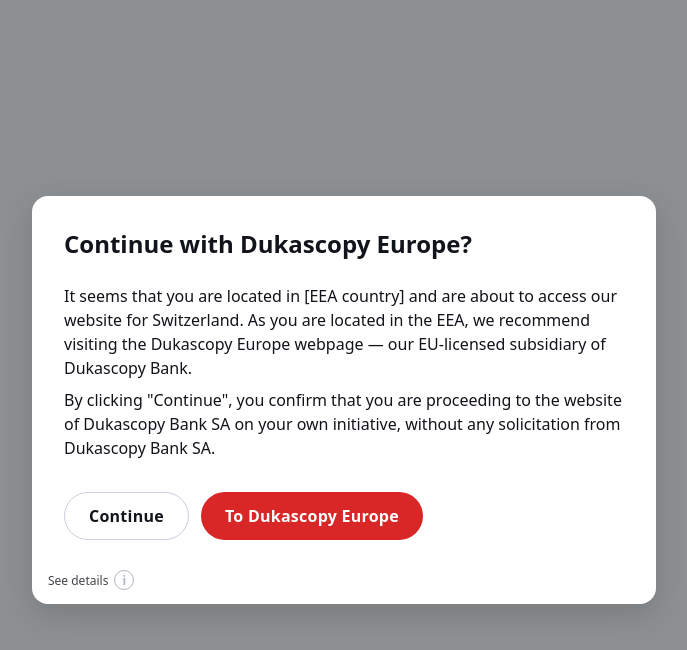
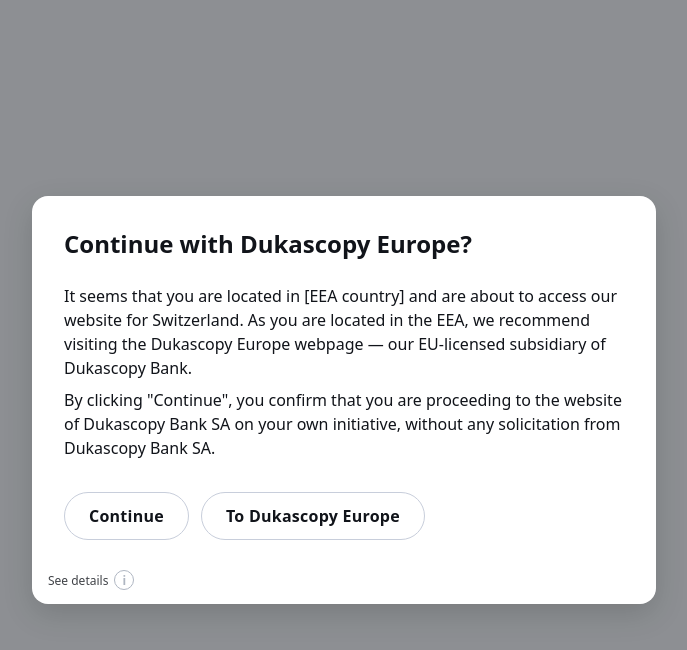
Before and after one commit to webdevkz/testpage, a plain HTML site: page index.html in a window 1280 px wide. Both pictures are taken after a click on the button "Case 2 – Optional redirect". Shown: the whole page, without its empty margins (296-983 px from the left). Drawn offline with Linux system fonts and the light colour scheme; no server answers.

Commit message:
Update index.html

```diff
--- a/index.html
+++ b/index.html
@@ -14,8 +14,6 @@
     --radius-xl: 16px;
     --shadow-lg: 0 10px 30px rgba(0,0,0,.15);
 
-    --background-accent-background-accent-red: #D92626;
-    --content-neutral-oncolor-content-oncolor-white: #FFF;
     --border-neutral-border-strong: #C8CEDB;
 
     --typography-family-headline: "Season Sans TRIAL","Montserrat",system-ui,sans-serif;
@@ -85,20 +83,7 @@
 
   .actions{ display:flex; gap:12px; margin-top:8px; }
 
-  .btn-red{
-    display:flex; min-width:72px; min-height:48px; padding:0 24px;
-    justify-content:center; align-items:center; gap:8px;
-    border-radius:48px; background:var(--background-accent-background-accent-red);
-    color:var(--content-neutral-oncolor-content-oncolor-white);
-    font-family:var(--typography-family-label);
-    font-size:var(--typography-size-label-medium);
-    font-style:normal;
-    font-weight:var(--typography-weight-label-semibold);
-    line-height:var(--typography-line-height-label-medium);
-    letter-spacing:var(--typography-letter-spacing-label-medium);
-    border:none; cursor:pointer;
-  }
-
+  /* Outline кнопка */
   .btn-outline{
     display:flex; min-width:72px; min-height:48px; padding:0 24px;
     justify-content:center; align-items:center; gap:8px;
@@ -152,7 +137,6 @@
 <script>
   let userCountry = '[EEA country]';
 
-  // Получаем страну по IP
   fetch('https://ipapi.co/json/')
     .then(res => res.json())
     .then(data => {
@@ -193,7 +177,7 @@
 
         <div class="actions">
           <button class="btn-outline" onclick="closeModal()">Continue</button>
-          <button class="btn-red" onclick="closeModal()">To Dukascopy Europe</button>
+          <button class="btn-outline" onclick="closeModal()">To Dukascopy Europe</button>
         </div>
 
         <div class="footnote" tabindex="0">
@@ -212,7 +196,7 @@
   function openModal(kind){
     backdrop.innerHTML = templates[kind]();
     backdrop.classList.add('is-open');
-    queueMicrotask(()=>backdrop.querySelector('.btn-outline,.btn-red')?.focus());
+    queueMicrotask(()=>backdrop.querySelector('.btn-outline')?.focus());
   }
 
   function closeModal(){
```
